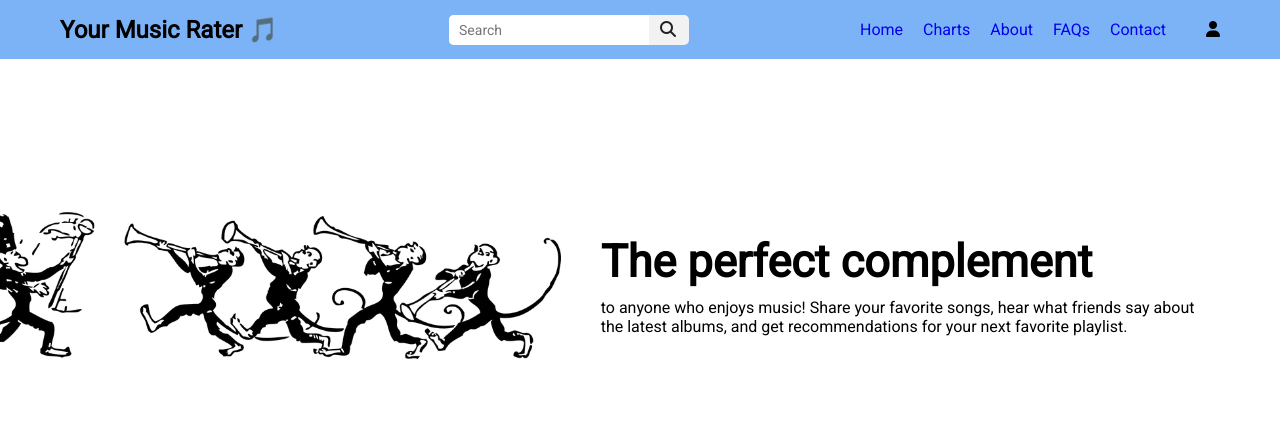
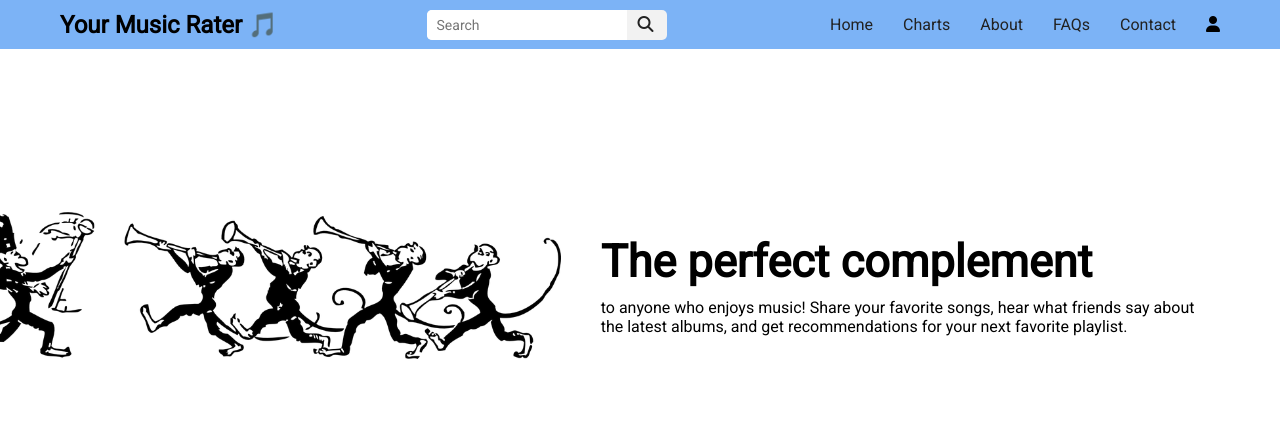
Before and after one commit to ryan-kobayashi/music-rater, a PHP site: page / in a window 1280 px wide. Shown: the top 442 px of the page. Run offline with PHP 8.4, Linux system fonts and the light colour scheme.

Commit message:
changed the navbar to highlight full area and not just rectangle, also improved accessibility through a link color change

```diff
--- a/index.html
+++ b/index.html
@@ -42,7 +42,7 @@
                 <li><a href='#faqsection'>FAQs</a></li>
                 <li><a href='#contactsection'>Contact</a></li>
                 <li><span id="hamburger" class='fas fa-bars'></span></li>
-                <li><span id="account-btn" class='fas fa-user'></span></li>
+                <li><span id="account-btn" class='fas fa-user' style="padding-left: 15px;"></span></li>
             </ul>
         </nav>
     </header>
@@ -100,14 +100,14 @@
                     <div class="chart-head">
                         <h3>Top Songs</h3>
                     </div>
-                    <iframe src="topsongs.html">
+                    <iframe src="topsongs.html" title="top-songs">
                     </iframe>
                 </div>
                 <div class="chart">
                     <div class="chart-head">
                         <h3>Trending Songs</h3>
                     </div>
-                    <iframe src="topsongs.html">
+                    <iframe src="topsongs.html" title="'trending-songs">
                     </iframe>
                 </div>
             </div>
--- a/landingpage2.css
+++ b/landingpage2.css
@@ -59,15 +59,15 @@ header {
 }
 
 .navlinks {
-    gap: 20px;
     list-style: none;
     flex: initial;
 }
 .navlinks a {
-    padding: 20px 0;
+    padding: 15px;
     display: inline-block;
     text-decoration: none;
     transition: 0.2s;
+    color: #222222;
 }
 .navlinks a:hover {
     background-color: rgb(56, 126, 248);
@@ -143,14 +143,7 @@ header {
     width: 100%;
     position:relative;
     border-radius: 0 10px 10px 10px;
-    /*
-    border-color: #d7e7fa;
-    border-style: solid;
-    border-width: 3px;
-    box-shadow: 0 5px 10px rgba(0, 0, 0, 0.1);
-    border-right: none;
-     */
-     border-style: none;
+    border-style: none;
 }
 
 section {
```
